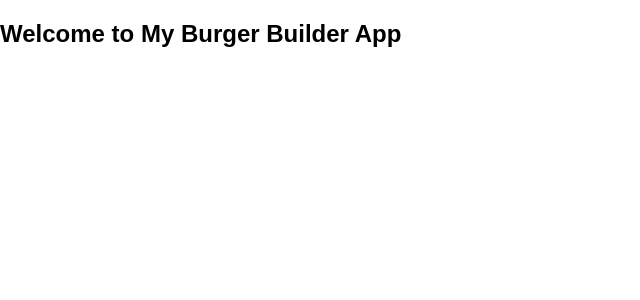
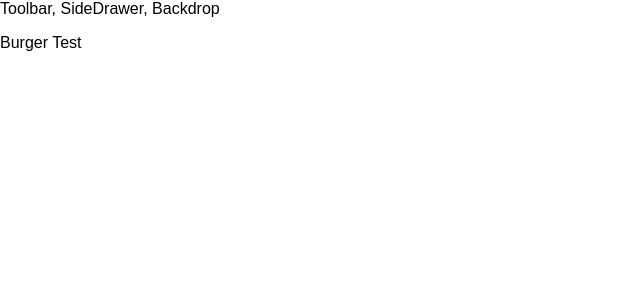
Before and after one commit to tomvmac/MyReact16CourseNotes, a React app in the folder Apps/my-burger-builder/: page / in a window 1280 px wide. Shown: the top 300 px of the page, without its empty margins (0-640 px from the left). Built offline with nearby package versions, Linux system fonts and the light colour scheme.

Commit message:
Initial Layout files with Aux

```diff
--- a/Apps/my-burger-builder/src/App.js
+++ b/Apps/my-burger-builder/src/App.js
@@ -1,12 +1,13 @@
 import React, { Component } from "react";
+import Layout from './components/Layout/Layout';
 
 class App extends Component {
   render() {
     return (
       <div>
-        <p>
-          <h2>Welcome to My Burger Builder App</h2>
-        </p>
+        <Layout>
+            <p>Burger Test</p>
+          </Layout>
       </div>
     );
   }
--- /dev/null
+++ b/Apps/my-burger-builder/src/components/Layout/Layout.js
@@ -0,0 +1,11 @@
+import React from "react";
+import Aux from "../../hoc/Auxiliary";
+
+const layout = props => (
+  <Aux>
+    <div>Toolbar, SideDrawer, Backdrop</div>
+    <main>{props.children}</main>
+  </Aux>
+);
+
+export default layout;
--- /dev/null
+++ b/Apps/my-burger-builder/src/hoc/Auxiliary.js
@@ -0,0 +1,3 @@
+const aux = (props) => props.children;
+
+export default aux;
```
Also changed, not shown: 1 other file (tests, documents, lock files or other folders).
